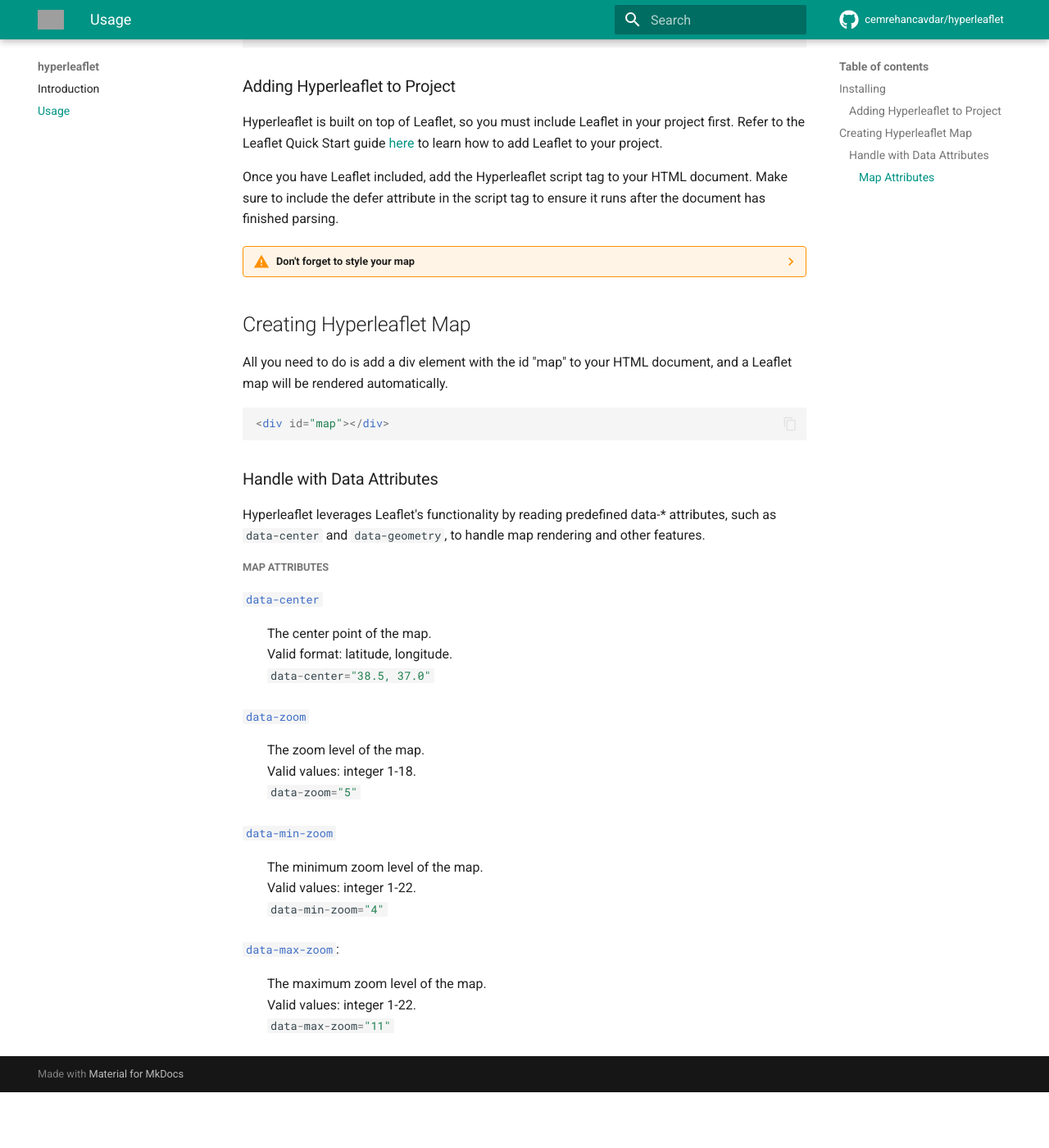
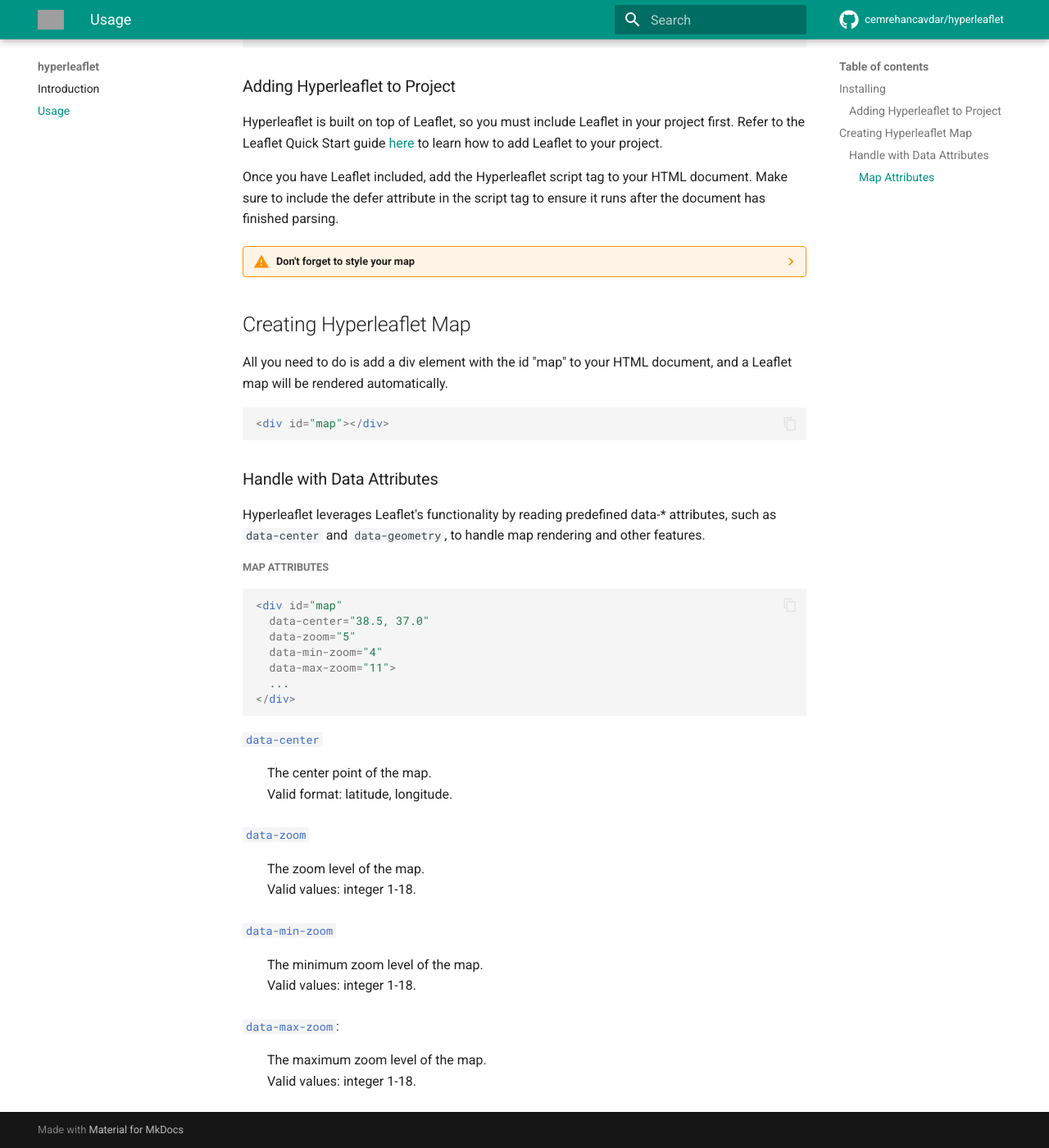
Before and after one commit to cemrehancavdar/hyperleaflet, an MkDocs documentation site: the page built from docs/usage.md, in a window 1280 px wide and 1400 px high, scrolled down 375 px. Shown: the whole window at 82% size. Built offline with MkDocs 1.6.1 and Material for MkDocs 9.7.7, drawn with Linux system fonts in a browser that asks for light colours; comment, search, counter and statistics services are not loaded; before the commit the page ends 1707 px from its top, so only the background shows below that; grey boxes are pictures that could not be loaded.

Commit message:
fix: samples extracted

````diff
--- a/docs/usage.md
+++ b/docs/usage.md
@@ -39,23 +39,34 @@
 
 ##### Map Attributes
 
+
+```html
+<div id="map"
+  data-center="38.5, 37.0"
+  data-zoom="5"
+  data-min-zoom="4"
+  data-max-zoom="11">
+  ...
+</div>
+```
+
 `#!css data-center`
 
 : The center point of the map.<br>
  Valid format: latitude, longitude. <br>
-`#!js data-center="38.5, 37.0"`
+<!-- `#!js data-center="38.5, 37.0"` -->
 
 `#!css data-zoom`
 : The zoom level of the map.<br>
 Valid values: integer 1-18. <br>
-`#!js data-zoom="5"`
+<!-- `#!js data-zoom="5"` -->
 
 `#!css data-min-zoom`
 : The minimum zoom level of the map. <br>
-Valid values: integer 1-22.<br>
-`#!js data-min-zoom="4"`
+Valid values: integer 1-18.<br>
+<!-- `#!js data-min-zoom="4"` -->
 
 `#!css data-max-zoom`:
 : The maximum zoom level of the map. <br>
-Valid values: integer 1-22.<br>
-`#!js data-max-zoom="11"`
+Valid values: integer 1-18.<br>
+<!-- `#!js data-max-zoom="11"` -->
````
